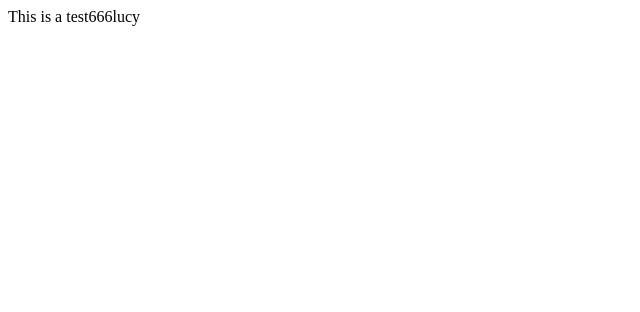
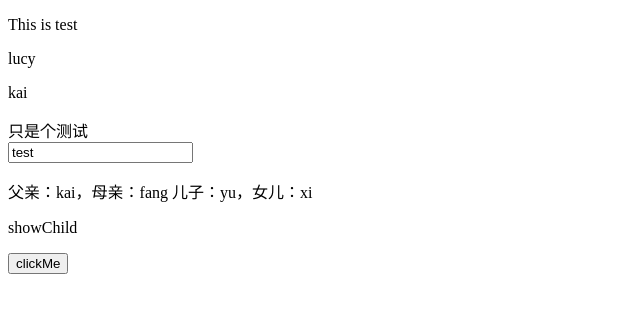
Before and after one commit to zwf193071/zue, a website: page index.html in a window 1280 px wide. Shown: the whole page, without its empty margins (0-640 px from the left). Drawn offline with Linux system fonts and the light colour scheme.

Commit message:
实现vue源码的compile、事件监听、视图动态刷新功能

```diff
--- a/index.html
+++ b/index.html
@@ -6,20 +6,45 @@
     <title>test</title>
 </head>
 <body>
-    <div id="app">This is a test{{msg}}<span v-if="showChild">{{text}}</span></div>
+    <div id="app">
+        <p>This is {{msg}}</p>
+        <p v-text="text"></p>
+        <p v-text="parent.father"></p>
+        <div v-html="htmlStr"></div>
+        <input type="text" v-model="msg"/>
+        <p>父亲：{{parent.father}}，母亲：{{parent.mother}}  <span>儿子：{{children.son}}，女儿：{{children.daughter}}</span></p>
+        <p v-if="showChild">showChild</p>
+        <button v-on:click="clickMe">clickMe</button>
+    </div>
+
     <script type="module">
         import Zue from './src/zue.js'
 
-        {
-            new Zue({
-                el: '#app',
-                data: {
-                    msg: 666,
+        window.vm = new Zue({
+            el: '#app',
+            data() {
+                return {
+                    msg: 'test',
                     text: "lucy",
-                    showChild: false
+                    parent: {
+                        father: 'kai',
+                        mother: 'fang'
+                    },
+                    children: {
+                        son: 'yu',
+                        daughter: 'xi'
+                    },
+                    htmlStr: '<span>只是个测试</span>',
+                    showChild: true
                 }
-            })
-        }
+            },
+            methods: {
+                clickMe() {
+                    this.$data.msg = "learn vue"
+                }
+            }
+        })
+        console.log(vm)
     </script>
 </body>
 </html>
--- /dev/null
+++ b/src/Compile.js
@@ -0,0 +1,133 @@
+import { Watcher } from './Observer.js'
+export const CompileTool = {
+    text(node, exp, vm) {
+        let value;
+        if (exp.indexOf('{{') !== -1) {
+            value = exp.replace(/\{\{(.+?)\}\}/g, (...args) => {
+                new Watcher(vm, args[1], () => {
+                    Updater.updateText(node, this.getContentVal(exp, vm))
+                })
+                return this.getVal(args[1], vm)
+            })
+        } else {
+            value = this.getVal(exp, vm)
+        }
+        // new Watcher(vm, exp, (newVal) => {
+        //     Updater.updateText(node, newVal)
+        // })
+        Updater.updateText(node, value)
+    },
+    html(node, exp, vm) {
+        const value = this.getVal(exp, vm)
+        new Watcher(vm, exp, (newVal) => {
+            Updater.updateHtml(node, newVal)
+        })
+        Updater.updateHtml(node, value)
+    },
+    model(node, exp, vm) {
+        const value = this.getVal(exp, vm)
+        new Watcher(vm, exp, (newVal) => {
+            Updater.updateModel(node, newVal)
+        })
+        Updater.updateModel(node, value)
+    },
+    if(node, exp, vm) {
+        const value = this.getVal(exp, vm)
+        Updater.updateIf(node, value)
+    },
+    getContentVal(exp, vm) {
+        return exp.replace(/\{\{(.+?)\}\}/g, (...args) => {
+            return this.getVal(args[1], vm)
+        })
+    },
+    getVal(exp, vm) {
+        return exp.split('.').reduce((data, curVal) => {
+            return data[curVal]
+        }, vm.$data)
+    },
+    on(node, exp, vm, eventName) {
+        let fn = vm.$options.methods && vm.$options.methods[exp]
+        node.addEventListener(eventName, fn.bind(vm))
+    }
+}
+const Updater = {
+    updateModel(node, val) {
+        node.setAttribute('value', val)
+        node.value = val
+    },
+    updateText(node, val) {
+        node.textContent = val
+    },
+    updateHtml(node, val) {
+        node.innerHTML = val
+    },
+    updateIf(node, val) {
+        if (!val) node.remove()
+    }
+}
+export default class Compile {
+    constructor(el, vm) {
+        this.el = this.isElementNode(el) ? el : document.querySelector(el)
+        this.vm = vm
+        const fragment = this.nodeToFragment(this.el)
+        this.init(fragment)
+        this.el.appendChild(fragment)
+    }
+    init(el) {
+        const childNodes = this.toArray(el.childNodes)
+        childNodes.forEach(child => {
+            if (this.isElementNode(child)) {
+                this.compileElement(child)
+            } else if (this.isTextNode(child)) {
+                this.compileText(child)
+            }
+            if (child.childNodes && child.childNodes.length) this.init(child)
+        })
+    }
+    // 将节点转成fragment，减少回流和重绘
+    nodeToFragment(el) {
+        const f = document.createDocumentFragment()
+        let firstChild;
+        while (firstChild = el.firstChild) {
+            f.appendChild(firstChild)
+        }
+        return f
+    }
+    compileElement(el) {
+        const attrs = this.toArray(el.attributes)
+        attrs.forEach(attr => {
+            const { name, value } = attr
+            if (this.isDirective(name)){
+                const [,type] = name.split('-')
+                if (this.isEventType(type)) {
+                    const [,eventName] = type.split(':')
+                    CompileTool['on'](el, value, this.vm, eventName)
+                } else {
+                    CompileTool[type](el, value, this.vm)
+                }
+                el.removeAttribute(name)
+            }
+        })
+    }
+    isDirective(str) {
+        return str.startsWith('v-')
+    }
+    toArray(arrayLike) {
+        return Array.prototype.slice.call(arrayLike)
+    }
+    compileText(el) {
+        const content = el.textContent
+        if (/\{\{(.+?)\}\}/.test(content)) {
+            CompileTool['text'](el, content, this.vm)
+        }
+    }
+    isEventType(type) {
+        return type.startsWith('on:')
+    }
+    isElementNode(node) {
+        return node.nodeType === 1
+    }
+    isTextNode(node) {
+        return node.nodeType === 3
+    }
+}
--- /dev/null
+++ b/src/Observer.js
@@ -0,0 +1,65 @@
+import { CompileTool } from './Compile.js'
+export class Watcher {
+    constructor(vm, exp, cb) {
+        this.vm = vm
+        this.exp = exp
+        this.cb = cb
+        this.oldVal = this.getOldVal()
+    }
+    getOldVal() {
+        Dep.target = this
+        const oldVal = CompileTool.getVal(this.exp, this.vm)
+        Dep.target = null
+        return oldVal
+    }
+    update() {
+        const newVal = CompileTool.getVal(this.exp, this.vm)
+        if (newVal !== this.oldVal) {
+            this.cb(newVal)
+        }
+    }
+}
+class Dep {
+    constructor() {
+        this.subs = []
+    }
+    // 收集观察者
+    addSub(wather) {
+        this.subs.push(wather)
+    }
+    // 通知观察者更新
+    notify() {
+        this.subs.forEach(a => a.update())
+    }
+}
+export default class Observer {
+    constructor(data) {
+        this.observe(data)
+    }
+    observe(data) {
+        if (typeof data === 'object') {
+            Object.keys(data).forEach(key => {
+                this.reactive(data, key, data[key])
+            })
+        }
+    }
+    reactive(obj, key, value) {
+        this.observe(value)
+        const dep = new Dep()
+        Object.defineProperty(obj, key, {
+            enumerable: true,
+            configurable: false,
+            get() {
+                Dep.target && dep.addSub(Dep.target)
+                return value
+            },
+            set: (newVal) => {
+                this.observe(newVal)
+                if (newVal !== value) {
+                    value = newVal
+                }
+                dep.notify()
+            }
+        })
+    }
+}
--- a/src/lifecycleMixin.js
+++ /dev/null
@@ -1,45 +0,0 @@
-import {
-  toArray,
-  isElementNode,
-  isTextNode
-} from './utils.js'
-function compileTextNode(node, vm) {
-  const reg = /\{\{(.+?)\}\}/g;;
-  let txt = node.wholeText;
-  txt = txt.replace(reg, (_, gl) => {
-    let key = gl.trim();
-    let value = vm[key];
-    return value;
-  });
-  node.textContent = txt;
-}
-function compileNode(frag, vm) {
-  const childNodes = toArray(frag.childNodes);
-  childNodes.forEach(node => {
-
-    if (isElementNode(node)) {
-
-    } else if (isTextNode(node)) {
-      compileTextNode(node, vm);
-    }
-    if (node.childNodes && node.childNodes.length) {
-      vm._compile(node);
-    }
-  });
-}
-function node2Fragment(el) {
-  let fragment = document.createDocumentFragment(), child;
-
-  // 将原生节点拷贝到fragment
-  while (child = el.firstChild) {
-    fragment.appendChild(child);
-  }
-  return fragment;
-}
-export default function lifecycleMixin(Zue) {
-  Zue.prototype._compile = function (el) {
-    const frag = node2Fragment(el);
-    compileNode(frag, this);
-    el.appendChild(frag);
-  }
-}
--- a/src/stateMixin.js
+++ /dev/null
@@ -1,42 +0,0 @@
-export default function stateMixin(Zue) {
-    Object.defineProperty(Zue.prototype, '$data', {
-        get () {
-            return this._data;
-        },
-        set (newData) {
-            if (newData !== this._data) {
-                // this._setData(newData);
-            }
-        }
-    });
-
-    Zue.prototype._initState = function () {
-        this._initData();
-    }
-
-    Zue.prototype._initData = function () {
-        var dataFn = this.$options.data;
-        var data = this._data = dataFn ? ( typeof dataFn == 'function' ? dataFn() : dataFn ) : {}
-        // proxy data on instance
-        var keys = Object.keys(data);
-        var i, key;
-        i = keys.length;
-        while (i--) {
-            key = keys[i];
-            this._proxy(key);
-        }
-    }
-    Zue.prototype._proxy = function (key) {
-        var self = this;
-        Object.defineProperty(self, key, {
-            configurable: true,
-            enumerable: true,
-            get: function proxyGetter() {
-                return self._data[key];
-            },
-            set: function proxySetter(val) {
-                self._data[key] = val;
-            }
-        });
-    }
-}
--- a/src/utils.js
+++ /dev/null
@@ -1,57 +0,0 @@
-/**
- * Check for selectors
- *
- * @param {String|Element} el
- */
-var regexEscapeRE = /[-.*+?^${}()|[\]\/\\]/g;
-function query (el) {
-    return typeof el === 'string' ? document.querySelector(el) : el;
-}
-function extend (to, from) {
-    var keys = Object.keys(from)
-    var i = keys.length
-    while (i--) {
-      to[keys[i]] = from[keys[i]]
-    }
-    return to
-}
-function toArray (list, start) {
-    start = start || 0
-    var i = list.length - start
-    var ret = new Array(i)
-    while (i--) {
-      ret[i] = list[i + start]
-    }
-    return ret
-}
-/**
- * Escape a string so it can be used in a RegExp
- * constructor.
- *
- * @param {String} str
- */
-
-function escapeRegex(str) {
-  return str.replace(regexEscapeRE, '\\$&');
-}
-function replace(target, el) {
-  var parent = target.parentNode;
-  if (parent) {
-    parent.replaceChild(el, target);
-  }
-}
-function isTextNode (node) {
-  return node.nodeType == 3;
-}
-function isElementNode (node) {
-  return node.nodeType == 1;
-}
-export {
-    extend,
-    query,
-    toArray,
-    escapeRegex,
-    replace,
-    isTextNode,
-    isElementNode
-}
--- a/src/zue.js
+++ b/src/zue.js
@@ -1,23 +1,26 @@
-import {
-    query,
-    isElementNode
-} from './utils.js';
-import stateMixin from './stateMixin.js';
-import lifecycleMixin from './lifecycleMixin.js';
 
+import Observer from './Observer.js'
+import Compile from './Compile.js'
 export default class Zue {
     constructor (options) {
         this.init(options);
     }
 
     init(options) {
-        const el = isElementNode(options.el) ? el : query(options.el);
+        if (!options.el) {
+            console.warn('el is required')
+            return
+        }
+        if (typeof options.data !== 'function') {
+            console.warn('data must be function')
+            return
+        }
+        this.$el = options.el;
         this.$options = options;
-        this._initState();
-        this._compile(el);
+        this.$data = options.data()
+        new Observer(this.$data)
+        new Compile(this.$el, this)
     }
 }
 
-stateMixin(Zue);
-lifecycleMixin(Zue);
 Zue.version = '0.0.1';
```
Also changed, not shown: README.md.
